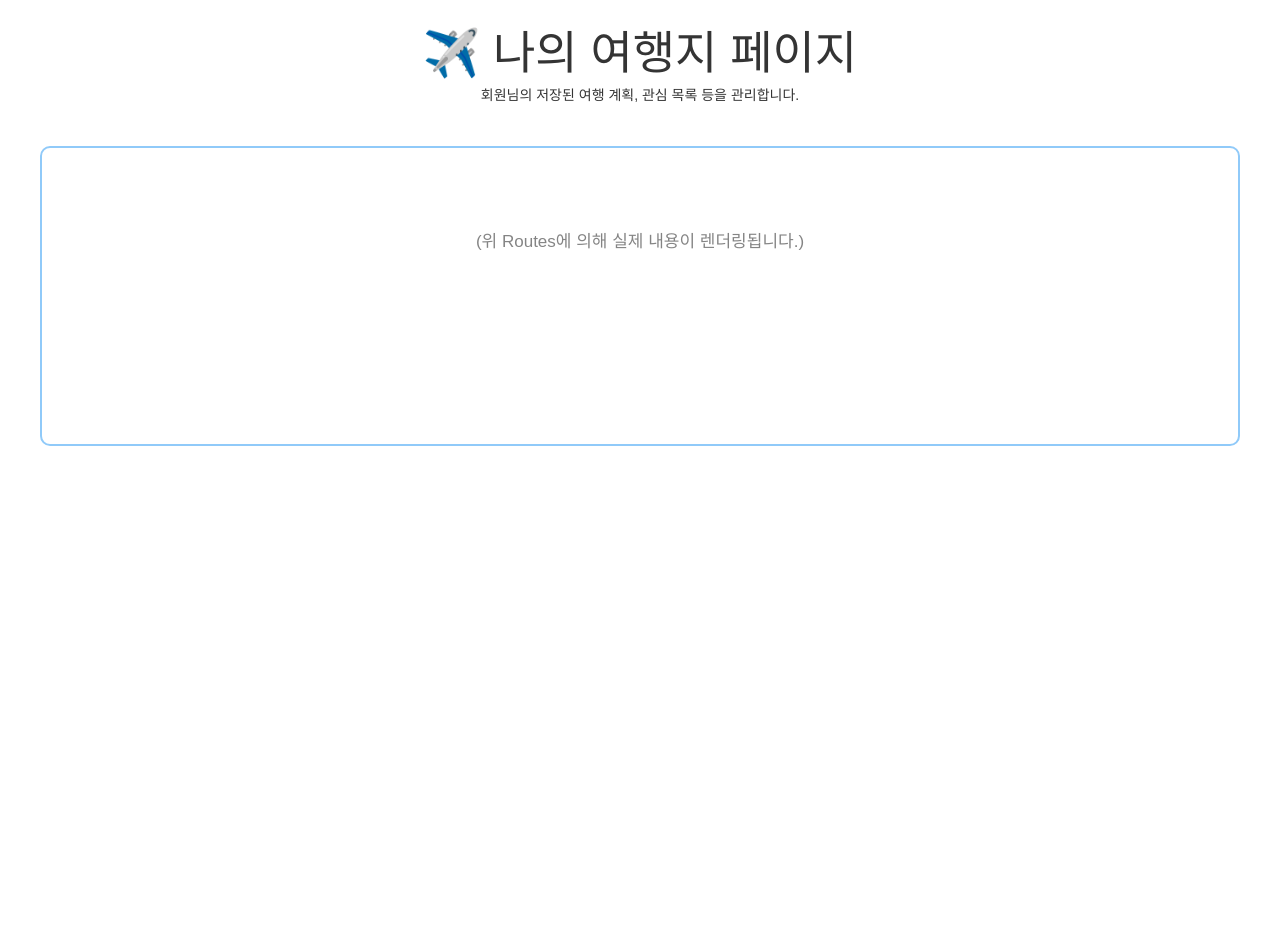
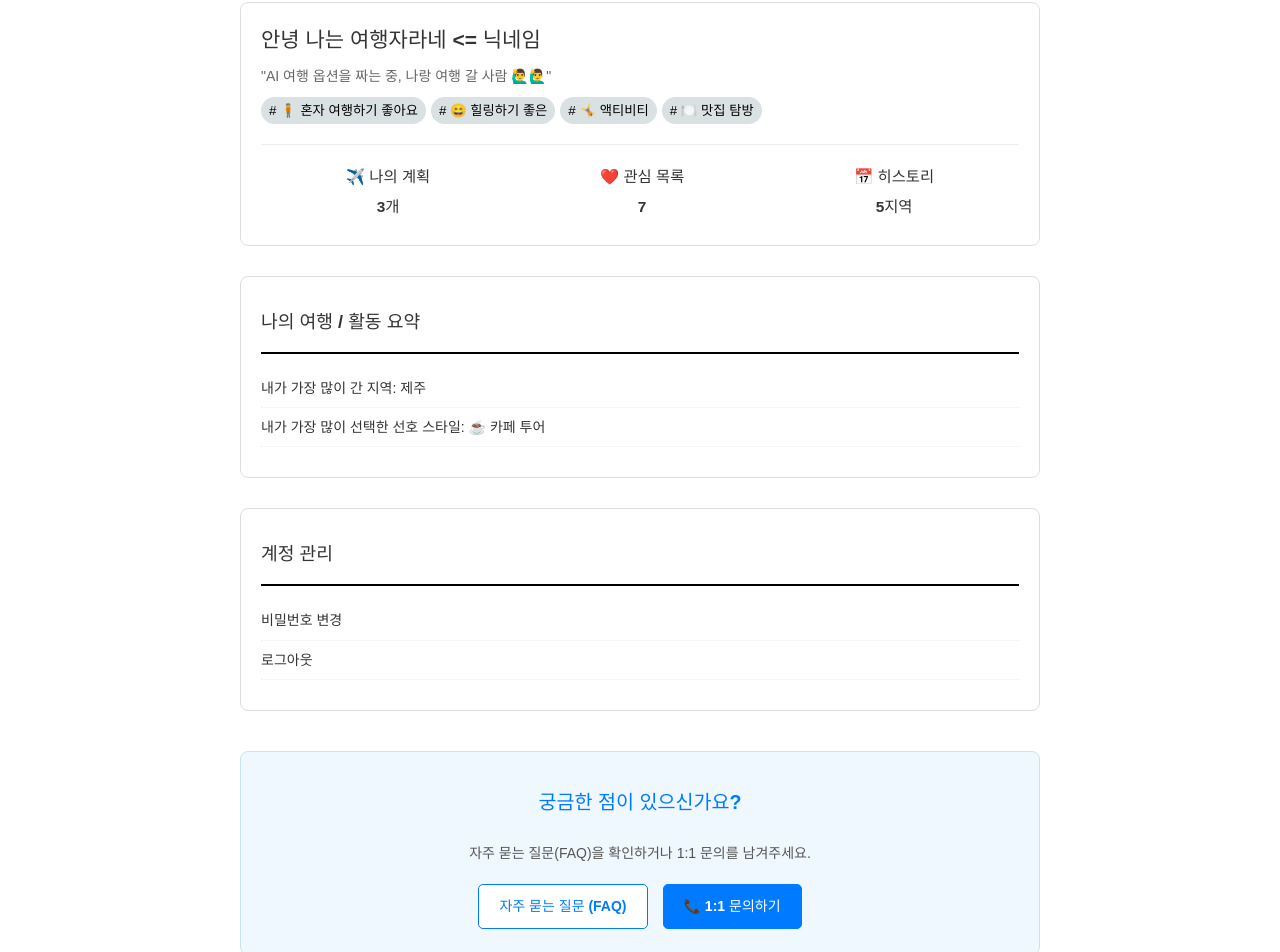
Before and after one commit to tjoeunProject/Frontend, a React (Vite) app in the folder trip/: page /mytravel in a window 1280 px wide. Shown: the part 88-1040 px from the top of the page. Before the commit the page ends 800 px from the top, so only its background shows below. Built offline with nearby package versions, Linux system fonts and the light colour scheme; no server answers.

Commit message:
feat. 마이페이지 수정

```diff
--- a/trip/src/components/common/Header.jsx
+++ b/trip/src/components/common/Header.jsx
@@ -32,11 +32,11 @@ console.log("HEADER isLoggedIn =", isLoggedIn);
         <Link to="/">소개</Link>
         <Link to={isLoggedIn ? "/history" : "#"} // 로그인 시 /history, 아니면 현재 페이지 '#'
               onClick={handleClick} // 이 핸들러에서 이동을 막을지 결정
-        >히스토리
+        >나의 여행지
         </Link>
         <Link to="/ranking">랭킹</Link>
         <Link to={isLoggedIn ? "/mytravel" : "#"}
-          onClick={handleClick}>나의 여행지</Link>
+          onClick={handleClick}>마이페이지</Link>
       </nav>
 
       <nav className="header-nav-right">
--- a/trip/src/pages/Intro/Intro.css
+++ b/trip/src/pages/Intro/Intro.css
@@ -58,5 +58,13 @@
 
 .routepick {
   width: 50%;
-  display: flex;
 }
+
+/* 안내멘트 */
+.intro1 {
+  font-size: clamp(2.6rem, 5.5vw, 3.0rem);
+  font-weight: 600;
+  line-height: 1.4;
+  letter-spacing: -0.02em;
+  margin: 75px 0 50px 0;
+}
--- a/trip/src/pages/MyTravelPage.jsx
+++ b/trip/src/pages/MyTravelPage.jsx
@@ -1,14 +1,23 @@
 import Header from '../components/common/Header';
+import Footer from '../components/common/Footer';
 import { Routes, Route } from 'react-router-dom';
 // 경로 오류 수정
 import '../resources/css/MyTravelPage.css';
 
-// 하위 View 컴포넌트 (예시)
-// import TravelListView from '../features/travel/TravelListView';
-// import TravelDetailView from '../features/travel/TravelDetailView';
+// 하위 View 컴포넌트는 주석 처리 유지 (실제 개발 시 활성화)
 
 function MyTravelPage() {
-  // 이 페이지는 일반적으로 로그인 여부를 체크하는 로직(ViewModel)을 가집니다.
+  // 사용자 정보는 실제로는 API 호출 등을 통해 가져와야 합니다.
+  const userData = {
+    nickname: "안녕 나는 여행자라네 <= 닉네임",
+    statusMessage: "AI 여행 옵션을 짜는 중, 나랑 여행 갈 사람 🙋‍♂️🙋‍♂️",
+    hashtags: ["# 🧍 혼자 여행하기 좋아요", "# 😄 힐링하기 좋은", "# 🤸 액티비티", "# 🍽️ 맛집 탐방"],
+    savedPlansCount: 3,
+    likesCount: 7,
+    historyCount: 5,
+    lastVisitedRegion: "제주",
+    travelStyle: "☕ 카페 투어"
+  };
 
   return (
     <>
@@ -16,32 +25,80 @@ function MyTravelPage() {
       {/* 중앙 정렬 컨테이너 적용 */}
       <div className="main-content-wrapper mytravel-page">
         <div className="page-centered-container" style={{ padding: '20px 0' }}>
-        <div className="mytravel-header">
-            <h1>✈️ 나의 여행지 페이지</h1>
-            <p>회원님의 저장된 여행 계획, 관심 목록 등을 관리합니다.</p>
+          {/* <div className="mytravel-header"> (헤더 영역은 주석 처리 또는 제거) */}
+
+          <div className="mytravel-content-area">
+
+            {/* 1. 프로필 카드 및 탭 메뉴 영역 */}
+            <div className="profile-section">
+
+              {/* 프로필 카드 */}
+              <div className="profile-card">
+                <div className="profile-info">
+                  <p className="nickname">{userData.nickname}</p>
+                  <p className="status-message">"{userData.statusMessage}"</p>
+                  <div className="hashtags">
+                    {userData.hashtags.map((tag, index) => (
+                      <span key={index} className="hashtag">{tag}</span>
+                    ))}
+                  </div>
+                </div>
+              </div>
+
+              {/* 탭 메뉴 (AT, 저장, 히스토리) */}
+              <div className="tab-menu">
+                <div className="tab-item">
+                  <span role="img" aria-label="AT">✈️ 나의 계획</span>
+                  <span className="count">{userData.savedPlansCount}개</span>
+                </div>
+                <div className="tab-item">
+                  <span role="img" aria-label="저장">❤️ 관심 목록</span>
+                  <span className="count">{userData.likesCount}</span>
+                </div>
+                <div className="tab-item">
+                  <span role="img" aria-label="히스토리">📅 히스토리</span>
+                  <span className="count">{userData.historyCount}지역</span>
+                </div>
+              </div>
+            </div>
+
+            {/* 2. 나의 여행 / 활동 요약 */}
+            <div className="summary-section">
+              <h2 className="section-title">나의 여행 / 활동 요약</h2>
+              <ul className="summary-list">
+                <li>내가 가장 많이 간 지역: {userData.lastVisitedRegion}</li>
+                <li>내가 가장 많이 선택한 선호 스타일: {userData.travelStyle}</li>
+                {/* 추가 요약 내용 */}
+              </ul>
+            </div>
+
+            {/* 3. 계정 관리 */}
+            <div className="account-section">
+              <h2 className="section-title">계정 관리</h2>
+              <ul className="account-list">
+                <li><a href="/change-password">비밀번호 변경</a></li>
+                <li><a href="/logout">로그아웃</a></li>
+                {/* 추가 계정 관리 메뉴 */}
+              </ul>
+            </div>
+            {/* 4. 문의하기 / 고객 지원 섹션 추가 */}
+            <div className="support-section">
+              <h2 className="section-title">궁금한 점이 있으신가요?</h2>
+              <p>자주 묻는 질문(FAQ)을 확인하거나 1:1 문의를 남겨주세요.</p>
+              <div className="support-links">
+                <a href="/faq" className="support-button faq-button">자주 묻는 질문 (FAQ)</a>
+                <a href="/inquiry" className="support-button inquiry-button">📞 1:1 문의하기</a>
+              </div>
+            </div>
+            {/* Nested Route 영역은 유지하거나 필요에 따라 제거/조정 */}
+            {/* <Routes> ... </Routes> */}
+
+            {/* <p className="mytravel-placeholder"> ... </p> */}
+          </div>
         </div>
-
-        <div className="mytravel-content-area">
-          {/* Nested Route (중첩 라우팅) 영역
-            /mytravel 경로로 오면 TravelListView가 기본으로 렌더링되고,
-            /mytravel/123 으로 오면 TravelDetailView가 렌더링됩니다.
-          */}
-          <Routes>
-            {/* /mytravel (기본) */}
-            {/*<Route index element={<TravelListView />} /> */}
-
-            {/* /mytravel/:id (상세 보기) */}
-            {/*Route path=":id" element={<TravelDetailView />} */}
-          </Routes>
-
-          {/* 실제 하위 View 컴포넌트의 내용은 이 아래에 렌더링됩니다. */}
-          <p className="mytravel-placeholder">
-            (위 Routes에 의해 실제 내용이 렌더링됩니다.)
-          </p>
-        </div>
+        <Footer />
       </div>
-      </div>
-      </>
+    </>
   );
 }
 
--- a/trip/src/resources/css/Footer.css
+++ b/trip/src/resources/css/Footer.css
@@ -4,10 +4,12 @@
 .footer-section {
     width: 100%;
     display: flex;
-    flex-direction: row; /* 메인 요소 (로고, 링크, 저작권) 가로 배치 */
-    align-items: center; /* 로고 높이에 맞춰 모든 요소를 수직 중앙 정렬 */
+    flex-direction: row;
+    /* 메인 요소 (로고, 링크, 저작권) 가로 배치 */
+    align-items: center;
+    /* 로고 높이에 맞춰 모든 요소를 수직 중앙 정렬 */
     justify-content: space-around;
-    padding: 20px 10px;
+    padding: 0px 10px;
     background-color: #f8f8f8;
     color: #666;
     flex-wrap: wrap;
--- a/trip/src/resources/css/IntroPage.css
+++ b/trip/src/resources/css/IntroPage.css
@@ -112,7 +112,8 @@
   margin-top: 12px;
   color: #777;
   font-size: 16px;
-  text-decoration: underline;
+  text-decoration: none;
+
 }
 
 
@@ -238,11 +239,10 @@
   color: #555;
 }
 
-/* Header 와 페이지의 겹침을 방지하기 위한 css 코드  */
+/* Header 와 페이지의 겹침을 방지하기 위한 css 코드  1번 */
 .page-container {
   width: 100%;
   max-width: 1200px;
   margin: 0 auto;
-  padding-top: 120px;
-  padding-bottom: 60px;
+  padding-top: 70px;
 }
--- a/trip/src/resources/css/MyTravelPage.css
+++ b/trip/src/resources/css/MyTravelPage.css
@@ -1,20 +1,176 @@
 /* MyTravelPage.css */
 
-.mytravel-header {
-  text-align: center;
-  margin-bottom: 40px;
+.mytravel-content-area {
+  /* 전체 콘텐츠 영역을 중앙에 배치하고 최대 폭을 지정 (필요 시) */
+  max-width: 800px;
+  margin: 0 auto;
 }
 
-.mytravel-content-area {
-  min-height: 300px;
-  border: 2px solid #90caf9;
-  border-radius: 10px;
-  padding: 30px;
+/* --- 1. 프로필 섹션 --- */
+.profile-section {
+  margin-bottom: 30px;
+  border: 1px solid #ddd;
+  /* 경계선 추가 */
+  padding: 20px;
+  border-radius: 8px;
 }
 
-.mytravel-placeholder {
-  opacity: 0.6;
+.profile-card {
+  /* 카드 레이아웃 스타일 (프로필 사진 등 추가 시) */
+  display: flex;
+  align-items: center;
+  margin-bottom: 20px;
+}
+
+
+.nickname {
+  font-size: 1.5em;
+  font-weight: bold;
+  margin-bottom: 5px;
+}
+
+.status-message {
+  color: #666;
+  margin-bottom: 10px;
+}
+
+.hashtags .hashtag {
+  display: inline-block;
+  background-color: #dae1e2;
+  /* 밝은 배경색 */
+  color: #000000;
+  /* 강조색 */
+  padding: 3px 8px;
+  margin-right: 5px;
+  border-radius: 15px;
+  font-size: 0.95em;
+}
+
+/* 탭 메뉴 (AT, 저장, 히스토리) */
+.tab-menu {
+  display: flex;
+  /* 가로 정렬 */
+  justify-content: space-around;
+  /* 항목 간 공간 균등 배분 */
+  border-top: 1px solid #eee;
+  padding-top: 15px;
+}
+
+.tab-item {
   text-align: center;
-  margin-top: 50px;
-  font-size: 17px;
+  cursor: pointer;
+  padding: 5px 10px;
+  font-size: 1.1em;
 }
+
+.tab-item .count {
+  display: block;
+  font-weight: bold;
+  margin-top: 5px;
+}
+
+
+/* --- 2. 요약 및 3. 계정 관리 섹션 공통 스타일 --- */
+
+.summary-section,
+.account-section {
+  margin-top: 30px;
+  padding: 20px;
+  border: 1px solid #ddd;
+  border-radius: 8px;
+}
+
+.section-title {
+  font-size: 1.3em;
+  font-weight: bold;
+  margin-bottom: 15px;
+  border-bottom: 2px solid #000;
+  /* 제목 아래 구분선 */
+  padding-bottom: 5px;
+}
+
+.summary-list,
+.account-list {
+  list-style: none;
+  /* 리스트 기본 스타일 제거 */
+  padding: 0;
+}
+
+.summary-list li,
+.account-list li {
+  padding: 8px 0;
+  border-bottom: 1px dotted #eee;
+  /* 리스트 항목 구분선 */
+}
+
+.account-list a {
+  text-decoration: none;
+  color: #333;
+  display: block;
+  /* 링크 전체를 클릭 영역으로 */
+}
+
+.account-list a:hover {
+  color: #00bcd4;
+  /* 호버 시 색상 변경 */
+}
+
+/* --- 4. 문의하기 / 고객 지원 섹션 --- */
+.support-section {
+  margin-top: 40px;
+  /* 위에 있는 계정 관리 섹션과 간격 두기 */
+  padding: 25px;
+  border: 1px solid #c7e5f1;
+  /* 테두리 강조 (선택 사항) */
+  border-radius: 8px;
+  background-color: #f0f8ff;
+  /* 연한 배경색 */
+  text-align: center;
+}
+
+.support-section .section-title {
+  font-size: 1.4em;
+  color: #007bff;
+  /* 제목 색상 변경 */
+  border-bottom: none;
+  /* 구분선 제거 */
+  margin-bottom: 10px;
+}
+
+.support-section p {
+  margin-bottom: 20px;
+  color: #555;
+}
+
+.support-links {
+  display: flex;
+  justify-content: center;
+  gap: 15px;
+  /* 버튼 사이 간격 */
+}
+
+.support-button {
+  display: inline-block;
+  padding: 10px 20px;
+  border-radius: 5px;
+  text-decoration: none;
+  font-weight: bold;
+  transition: background-color 0.3s;
+}
+
+.faq-button {
+  background-color: #ffffff;
+  color: #007bff;
+  border: 1px solid #007bff;
+}
+
+.inquiry-button {
+  background-color: #007bff;
+  /* 주 색상 버튼 */
+  color: white;
+  border: 1px solid #007bff;
+}
+
+.support-button:hover {
+  opacity: 0.9;
+}
--- a/trip/src/resources/css/layout.css
+++ b/trip/src/resources/css/layout.css
@@ -3,9 +3,11 @@
 
 .main-content-wrapper {
   width: 100%;
-  padding-top: 90px; /* Header가 fixed라서 여백 필요 */
+  padding-top: 70px;
+  /* Header가 fixed라서 여백 필요 */
   display: flex;
   justify-content: center;
+  flex-direction: column;
 }
 
 /* 페이지 컨텐츠 중앙 정렬 */
```
Also changed, not shown: trip/src/pages/Intro/IntroCommponent.jsx (+3 -5 lines).
